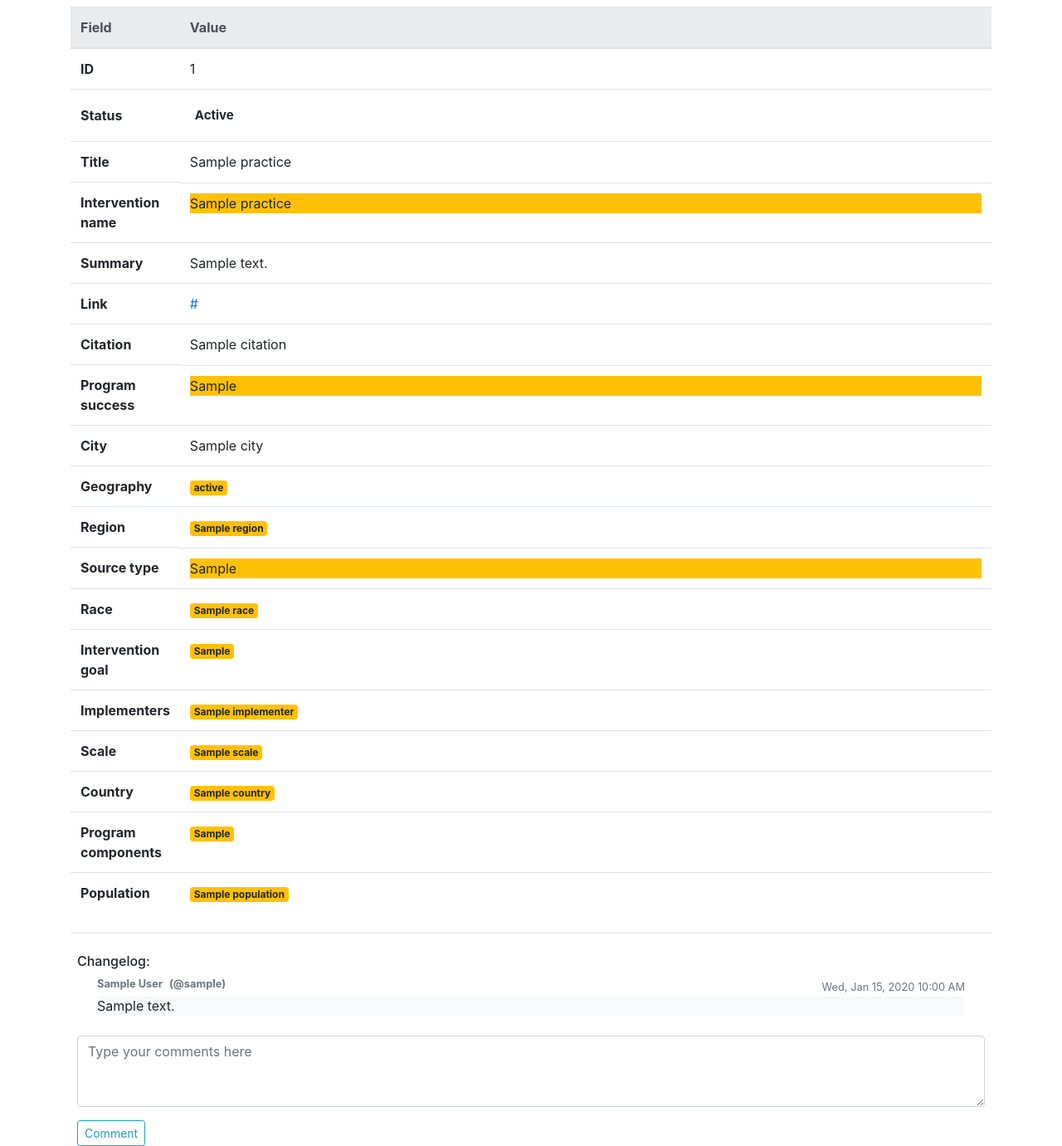
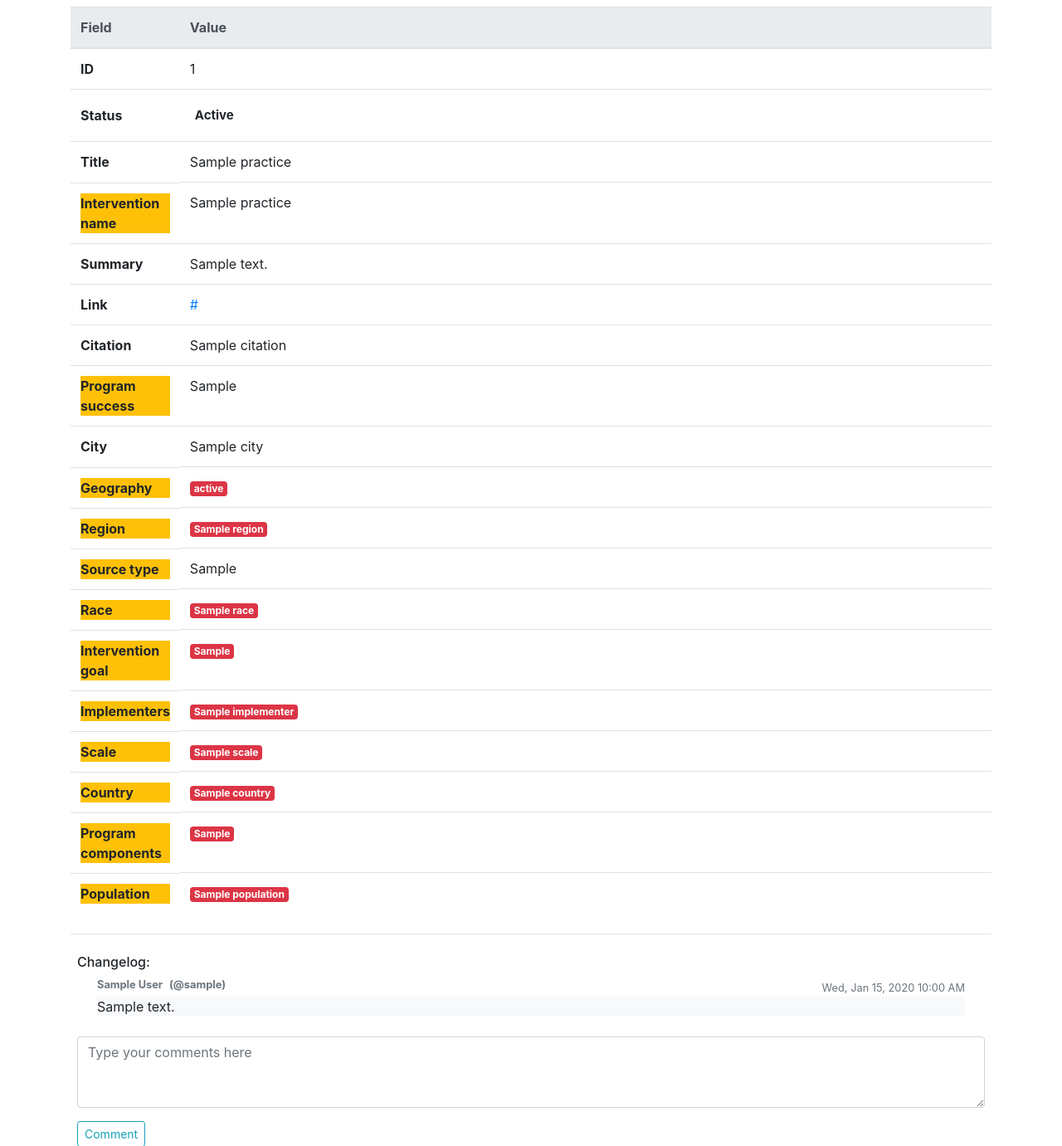
Before and after one commit to antonrudnev/promising_practices, a Flask app: template templates/practice/details.html in a window 1280 px wide. Shown: the part 58-1439 px from the top of the page at 83% size. Run offline with Flask 2, Linux system fonts and the light colour scheme; the template is opened without the code that fills it: most values are stand-ins (such as "Sample title", 1, 10 or a date in 2020); some libraries are stand-ins or nearby versions.

Commit message:
Minor changes.

```diff
--- a/templates/practice/create.html
+++ b/templates/practice/create.html
@@ -30,6 +30,7 @@
                     <th scope="row">Intervention name</th>
                     <td>
                         <select class="custom-select" name="intervention_name">
+                            <option value="Not selected">Not selected</option>
                             {% for intervention_name in config.INTERVENTION_NAMES %}
                                 <option value="{{ intervention_name }}">{{ intervention_name }}</option>
                             {% endfor %}
@@ -58,6 +59,7 @@
                     <th scope="row">Program success</th>
                     <td>
                         <select class="custom-select" name="program_success">
+                            <option value="Not selected" selected>Not selected</option>
                             {% for program_success in config.PROGRAM_SUCCESSES %}
                                 <option value="{{ program_success }}">{{ program_success }}</option>
                             {% endfor %}
@@ -94,6 +96,7 @@
                     <th scope="row">Source type</th>
                     <td>
                         <select class="custom-select" name="source_type">
+                            <option value="Not selected" selected>Not selected</option>
                             {% for source_type in config.SOURCE_TYPES %}
                                 <option value="{{ source_type }}">{{ source_type }}</option>
                             {% endfor %}
--- a/templates/practice/details.html
+++ b/templates/practice/details.html
@@ -35,8 +35,8 @@
                 <td>{{ practice.title }}</td>
             </tr>
             <tr>
-                <th scope="row">Intervention name</th>
-                <td class="d-flex"><span {% if practice.intervention_name not in config.INTERVENTION_NAMES %}class="flex-fill bg-warning" {% endif %}>{{ practice.intervention_name }}</span></td>
+                <th scope="row" class="d-flex"><span {% if practice.intervention_name not in config.INTERVENTION_NAMES %}class="flex-fill bg-warning" {% endif %}>Intervention name</span></th>
+                <td>{{ practice.intervention_name }}</td>
             </tr>
             <tr>
                 <th scope="row">Summary</th>
@@ -51,85 +51,85 @@
                 <td>{{ practice.citation }}</td>
             </tr>
             <tr>
-                <th scope="row">Program success</th>
-                <td class="d-flex"><span {% if practice.program_success not in config.PROGRAM_SUCCESSES %}class="flex-fill bg-warning" {% endif %}>{{ practice.program_success }}</span></td>
+                <th scope="row" class="d-flex"><span {% if practice.program_success not in config.PROGRAM_SUCCESSES %}class="flex-fill bg-warning" {% endif %}>Program success</span></th>
+                <td>{{ practice.program_success }}</td>
             </tr>
             <tr>
                 <th scope="row">City</th>
                 <td>{{ practice.city }}</td>
             </tr>
             <tr>
-                <th scope="row">Geography</th>
+                <th scope="row" class="d-flex"><span {% if practice.geography | reject("in", config.STATES) | first %}class="flex-fill bg-warning" {% endif %}>Geography</span></th>
                 <td>
                 {% for state in practice.geography %}
-                    <span class="badge {% if state in config.STATES %}badge-info{% else %}badge-warning{% endif %}">{{ state }}</span>
+                    <span class="badge {% if state in config.STATES %}badge-info{% else %}badge-danger{% endif %}">{{ state }}</span>
                 {% endfor %}
                 </td>
             </tr>
             <tr>
-                <th scope="row">Region</th>
+                <th scope="row" class="d-flex"><span {% if practice.region | reject("in", config.REGIONS) | first %}class="flex-fill bg-warning" {% endif %}>Region</span></th>
                 <td>
                 {% for region in practice.region %}
-                    <span class="badge {% if region in config.REGIONS %}badge-info{% else %}badge-warning{% endif %}">{{ region }}</span>
+                    <span class="badge {% if region in config.REGIONS %}badge-info{% else %}badge-danger{% endif %}">{{ region }}</span>
                 {% endfor %}
                 </td>
             </tr>
             <tr>
-                <th scope="row">Source type</th>
-                <td class="d-flex"><span {% if practice.source_type not in config.SOURCE_TYPES %}class="flex-fill bg-warning" {% endif %}>{{ practice.source_type }}</span></td>
+                <th scope="row" class="d-flex"><span {% if practice.source_type not in config.SOURCE_TYPES %}class="flex-fill bg-warning" {% endif %}>Source type</span></th>
+                <td>{{ practice.source_type }}</td>
             </tr>
             <tr>
-                <th scope="row">Race</th>
+                <th scope="row" class="d-flex"><span {% if practice.race | reject("in", config.RACES) | first %}class="flex-fill bg-warning" {% endif %}>Race</span></th>
                 <td>
                 {% for race in practice.race %}
-                    <span class="badge {% if race in config.RACES %}badge-info{% else %}badge-warning{% endif %}">{{ race }}</span>
+                    <span class="badge {% if race in config.RACES %}badge-info{% else %}badge-danger{% endif %}">{{ race }}</span>
                 {% endfor %}
                 </td>
             </tr>
             <tr>
-                <th scope="row">Intervention goal</th>
+                <th scope="row" class="d-flex"><span {% if practice.intervention_goal | reject("in", config.INTERVENTION_GOALS) | first %}class="flex-fill bg-warning" {% endif %}>Intervention goal</span></th>
                 <td>
                 {% for intervention_goal in practice.intervention_goal %}
-                    <span class="badge {% if intervention_goal in config.INTERVENTION_GOALS %}badge-info{% else %}badge-warning{% endif %}">{{ intervention_goal }}</span>
+                    <span class="badge {% if intervention_goal in config.INTERVENTION_GOALS %}badge-info{% else %}badge-danger{% endif %}">{{ intervention_goal }}</span>
                 {% endfor %}
                 </td>
             </tr>
             <tr>
-                <th scope="row">Implementers</th>
+                <th scope="row" class="d-flex"><span {% if practice.implementers | reject("in", config.IMPLEMENTERS) | first %}class="flex-fill bg-warning" {% endif %}>Implementers</span></th>
                 <td>
                 {% for implementer in practice.implementers %}
-                    <span class="badge {% if implementer in config.IMPLEMENTERS %}badge-info{% else %}badge-warning{% endif %}">{{ implementer }}</span>
+                    <span class="badge {% if implementer in config.IMPLEMENTERS %}badge-info{% else %}badge-danger{% endif %}">{{ implementer }}</span>
                 {% endfor %}
                 </td>
             </tr>
             <tr>
-                <th scope="row">Scale</th>
+                <th scope="row" class="d-flex"><span {% if practice.scale | reject("in", config.SCALES) | first %}class="flex-fill bg-warning" {% endif %}>Scale</span></th>
                 <td>
                 {% for scale in practice.scale %}
-                    <span class="badge {% if scale in config.SCALES %}badge-info{% else %}badge-warning{% endif %}">{{ scale }}</span>
+                    <span class="badge {% if scale in config.SCALES %}badge-info{% else %}badge-danger{% endif %}">{{ scale }}</span>
                 {% endfor %}
                 </td>
             </tr>
             <tr>
-                <th scope="row">Country</th>
+                <th scope="row" class="d-flex"><span {% if practice.country | reject("in", config.COUNTRIES) | first %}class="flex-fill bg-warning" {% endif %}>Country</span></th>
                 <td>
                 {% for country in practice.country %}
-                    <span class="badge {% if country in config.COUNTRIES %}badge-info{% else %}badge-warning{% endif %}">{{ country }}</span>
+                    <span class="badge {% if country in config.COUNTRIES %}badge-info{% else %}badge-danger{% endif %}">{{ country }}</span>
                 {% endfor %}
                 </td>
             </tr>
-            <th scope="row">Program components</th>
+            <th scope="row" class="d-flex"><span {% if practice.program_components | reject("in", config.PROGRAM_COMPONENTS) | first %}class="flex-fill bg-warning" {% endif %}>Program components</span></th>
                 <td>
                 {% for program_component in practice.program_components %}
-                    <span class="badge {% if program_component in config.PROGRAM_COMPONENTS %}badge-info{% else %}badge-warning{% endif %}">{{ program_component }}</span>
+                    <span class="badge {% if program_component in config.PROGRAM_COMPONENTS %}badge-info{% else %}badge-danger{% endif %}">{{ program_component }}</span>
                 {% endfor %}
                 </td>
             </tr>
             <tr>
-                <th scope="row">Population</th>
+                <th scope="row" class="d-flex"><span {% if practice.population | reject("in", config.POPULATIONS) | first %}class="flex-fill bg-warning" {% endif %}>Population</span></th>
                 <td>
                 {% for population in practice.population %}
-                    <span class="badge {% if population in config.POPULATIONS %}badge-info{% else %}badge-warning{% endif %}">{{ population }}</span>
+                    <span class="badge {% if population in config.POPULATIONS %}badge-info{% else %}badge-danger{% endif %}">{{ population }}</span>
                 {% endfor %}
                 </td>
             </tr>
```
Also changed, not shown: templates/practice/edit.html (+12 -12 lines).
